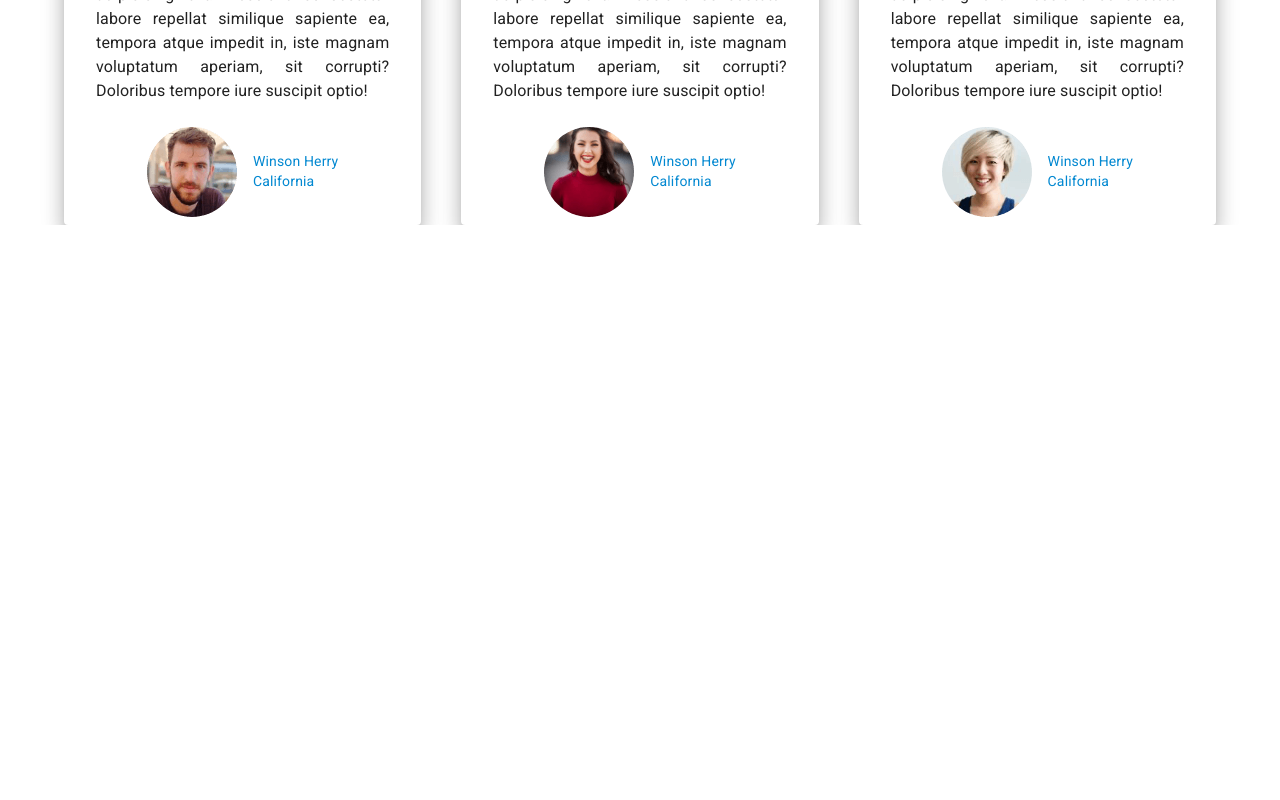
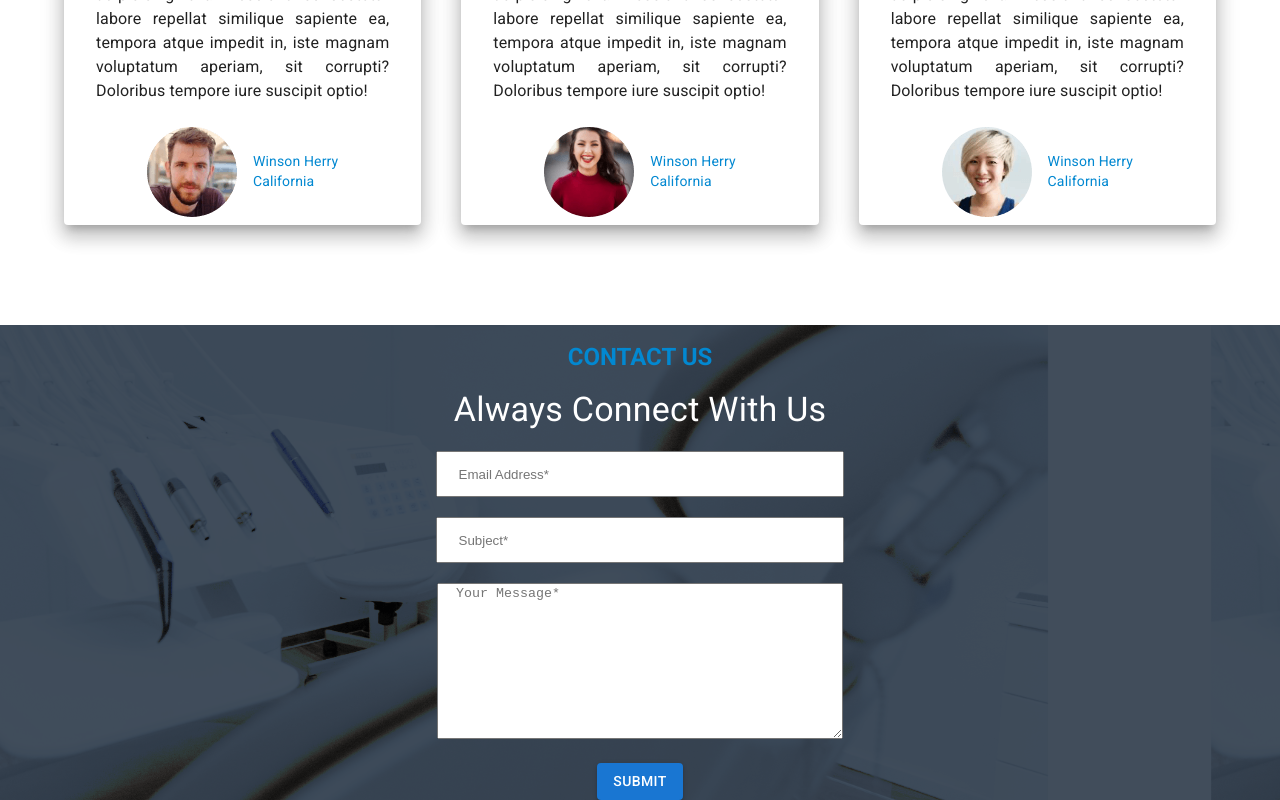
Before and after one commit to dipdastoko/doctors-portal-client, a React (Create React App) app: page /home in a window 1280 px wide. Shown: the part 2009-2809 px from the top of the page. Before the commit the page ends 2234 px from the top, so only its background shows below. Built offline with nearby package versions, Linux system fonts and the light colour scheme.

Commit message:
contact us added

```diff
--- /dev/null
+++ b/src/Pages/Home/ContactUs/ContactUs.js
@@ -0,0 +1,42 @@
+import { Button, Typography } from '@mui/material';
+import React from 'react';
+import appointmentbg from '../../../images/appointment-bg.png';
+const contactBg = {
+    backgroundImage: `url(${appointmentbg})`,
+    backgroundSize: 'auto 100%',
+    backgroundColor: 'rgba(45, 58, 74, 0.9)',
+    backgroundBlendMode: 'darken, luminosity',
+    marginTop: '100px'
+}
+const ContactUs = () => {
+    const handleSubmit = e => {
+        e.preventDefault();
+    }
+    return (
+        <div style={contactBg}>
+            <Typography variant='h5' sx={{ color: 'info.main', fontWeight: 600, p: 2 }}>
+                CONTACT US
+            </Typography>
+            <Typography variant='h4' sx={{ color: 'white', fontWeight: 400 }}>
+                Always Connect With Us
+            </Typography>
+            <br />
+            <form onSubmit={handleSubmit}>
+                <input style={{ width: "400px", height: "40px" }} type="text" name="" id="" placeholder='     Email Address*' />
+                <br />
+                <br />
+                <input style={{ width: "400px", height: "40px" }} type="text" name="" id="" placeholder='     Subject*' />
+                <br />
+                <br />
+                <textarea style={{ width: "400px" }} name="" id="" cols="30" rows="10" placeholder='  Your Message*'></textarea>
+                <br />
+                <br />
+                <Button type='submit' variant='contained'>Submit</Button>
+            </form>
+
+
+        </div>
+    );
+};
+
+export default ContactUs;
--- a/src/Pages/Home/Home/Home.js
+++ b/src/Pages/Home/Home/Home.js
@@ -1,6 +1,7 @@
 import React from 'react';
 import AppointmentBanner from '../AppointmentBanner/AppointmentBanner';
 import Banner from '../Banner/Banner';
+import ContactUs from '../ContactUs/ContactUs';
 import ExceptionalDental from '../ExceptionalDental/ExceptionalDental';
 import Services from '../Services/Services';
 import Navigation from '../Shared/Navigation/Navigation';
@@ -15,6 +16,7 @@ const Home = () => {
             <ExceptionalDental />
             <AppointmentBanner />
             <Testimonial />
+            <ContactUs />
         </div>
     );
 };
```
